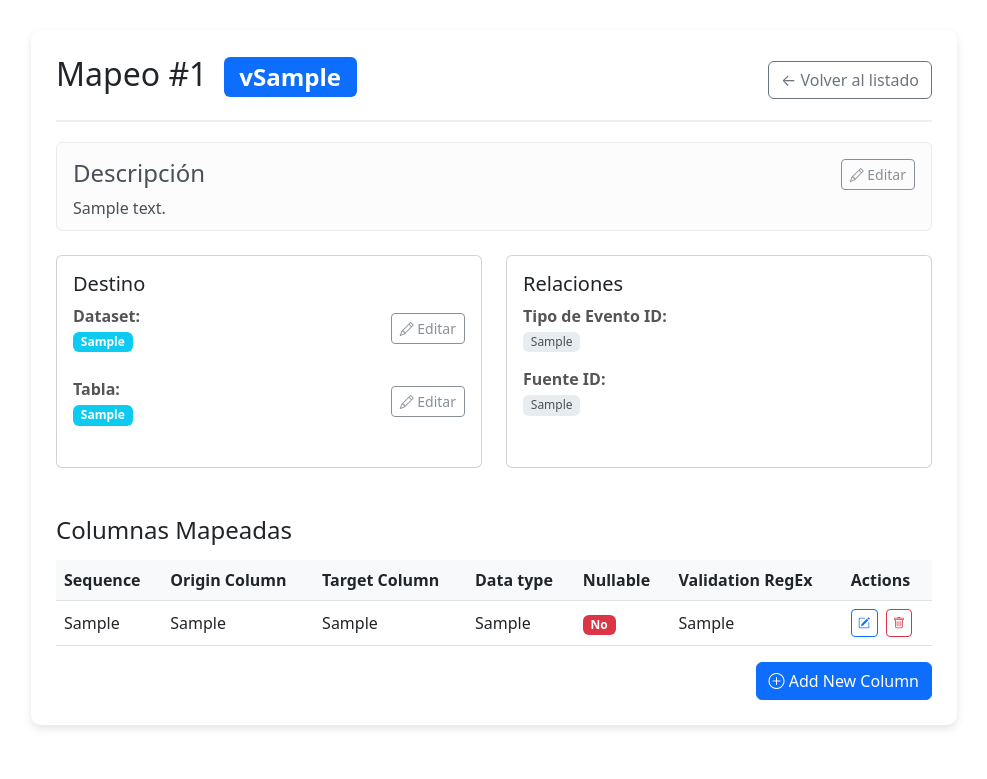
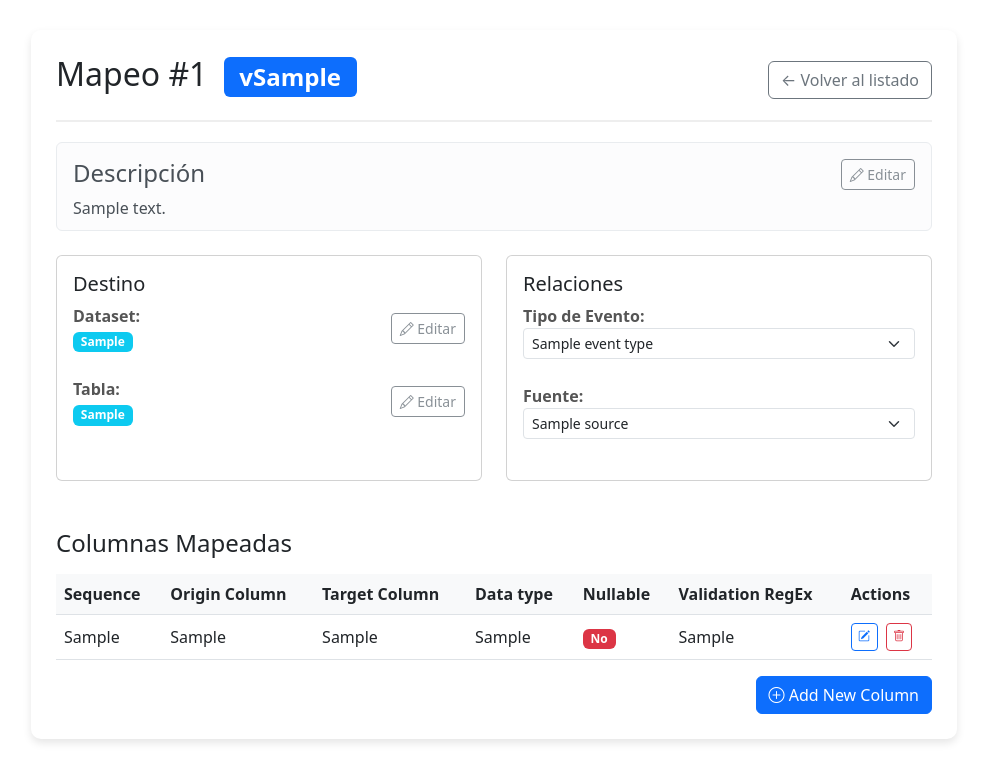
Before and after one commit to dinoise/Event-Insights-Console, a Flask app: template app/templates/mapping.html in a window 1280 px wide. Shown: the top 779 px of the page, without its empty margins (146-1133 px from the left). Run offline with Flask 3, Linux system fonts and the light colour scheme; the template is opened without the code that fills it: most values are stand-ins (such as "Sample title", 1, 10 or a date in 2020); parts of the project's set-up code (start-up, migrations or seed data) failed here and were passed over.

Commit message:
edtiable relations

```diff
--- a/app/static/js/mapping.js
+++ b/app/static/js/mapping.js
@@ -1,3 +1,5 @@
+import { getCookie, showNotification } from './utils.js'
+
 document.addEventListener('DOMContentLoaded', function() {
     // Configuración de la edición en línea
     const editables = document.querySelectorAll('.editable-container');
@@ -140,27 +142,64 @@ document.addEventListener('DOMContentLoaded', function() {
         });
     }
 
-    // Función auxiliar para mostrar notificaciones (opcional)
-    function showNotification(message, type = 'info') {
-        const notification = document.createElement('div');
-        notification.className = `alert alert-${type} fixed-top mx-auto mt-3`;
-        notification.style.width = '300px';
-        notification.style.zIndex = '1100';
-        notification.style.left = '50%';
-        notification.style.transform = 'translateX(-50%)';
-        notification.textContent = message;
+});
 
-        document.body.appendChild(notification);
+// Manejar cambios en el tipo de evento
+document.querySelector('.event-type-select').addEventListener('change', function() {
+    const newEventTypeId = this.value;
+    const currentValue = this.dataset.current;
 
-        setTimeout(() => {
-            notification.remove();
-        }, 3000);
-    }
-
-    // Función auxiliar para obtener cookies
-    function getCookie(name) {
-        const value = `; ${document.cookie}`;
-        const parts = value.split(`; ${name}=`);
-        if (parts.length === 2) return parts.pop().split(';').shift();
+    if (newEventTypeId !== currentValue) {
+        updateMappingRelation('event_type_id', newEventTypeId, this);
     }
 });
+
+// Manejar cambios en la fuente
+document.querySelector('.source-select').addEventListener('change', function() {
+    const newSourceId = this.value;
+    const currentValue = this.dataset.current;
+
+    if (newSourceId !== currentValue) {
+        updateMappingRelation('source_id', newSourceId, this);
+    }
+});
+
+// Función para actualizar la relación
+function updateMappingRelation(field, value, selectElement) {
+    const mappingId = window.location.pathname.split('/').pop();
+    const payload = {
+        [field]: parseInt( value )
+    };
+
+    fetch(`/api/event-mapping/${mappingId}`, {
+        method: 'PUT',
+        headers: {
+            'Content-Type': 'application/json',
+            'X-CSRFToken': getCookie('csrf_token')
+        },
+        body: JSON.stringify(payload)
+    })
+    .then(async response => {
+        const data = await response.json();
+
+        if (!response.ok) {
+            // Extraer el mensaje de error de la respuesta
+            const errorMsg = data.errors ||
+                            data.message ||
+                            `Error ${response.status}: ${response.statusText}`;
+            throw new Error(errorMsg);
+        }
+        return data;
+    })
+    .then(data => {
+        // Actualizar el valor actual en el dropdown
+        selectElement.dataset.current = value;
+        showNotification('Relación actualizada exitosamente', 'success');
+    })
+    .catch(error => {
+        console.error('Error:', error);
+        // Revertir al valor anterior
+        selectElement.value = selectElement.dataset.current;
+        showNotification('Error al actualizar relación: ' + error.message, 'danger');
+    });
+}
--- a/app/templates/mapping.html
+++ b/app/templates/mapping.html
@@ -106,20 +106,36 @@
                             <div class="card h-100">
                                 <div class="card-body">
                                     <h5 class="card-title">Relaciones</h5>
-                                    <div class="detail-item">
-                                        <div class="detail-label">Tipo de Evento ID:</div>
+
+                                    <!-- Dropdown para Tipo de Evento -->
+                                    <div class="detail-item editable-container" data-field="event_type">
+                                        <div class="detail-label">Tipo de Evento:</div>
                                         <div class="detail-value">
-                                            <span class="badge badge-custom">
-                                                {{ actual_event_type }}
-                                            </span>
+                                            <select class="form-select form-select-sm event-type-select"
+                                                    data-current="{{ mapping.event_type_id }}">
+                                                {% for event_type in event_types %}
+                                                <option value="{{ event_type.event_type_id }}"
+                                                        {% if event_type.event_type_id == mapping.event_type_id %}selected{% endif %}>
+                                                    {{ event_type.event_type_name }}
+                                                </option>
+                                                {% endfor %}
+                                            </select>
                                         </div>
                                     </div>
-                                    <div class="detail-item">
-                                        <div class="detail-label">Fuente ID:</div>
+
+                                    <!-- Dropdown para Fuente -->
+                                    <div class="detail-item editable-container" data-field="source">
+                                        <div class="detail-label">Fuente:</div>
                                         <div class="detail-value">
-                                            <span class="badge badge-custom">
-                                                {{ actual_source }}
-                                            </span>
+                                            <select class="form-select form-select-sm source-select"
+                                                    data-current="{{ mapping.source_id }}">
+                                                {% for source in sources %}
+                                                <option value="{{ source.source_id }}"
+                                                        {% if source.source_id == mapping.source_id %}selected{% endif %}>
+                                                    {{ source.source_name }}
+                                                </option>
+                                                {% endfor %}
+                                            </select>
                                         </div>
                                     </div>
                                 </div>
@@ -236,8 +252,8 @@
         </div>
     </div>
 
-    <script src="{{ url_for('static', filename='js/columns.js') }}"></script>
-    <script src="{{ url_for('static', filename='js/mapping.js') }}"></script>
+    <script type="module" src="{{ url_for('static', filename='js/columns.js') }}"></script>
+    <script type="module" src="{{ url_for('static', filename='js/mapping.js') }}"></script>
     <script src="https://cdn.jsdelivr.net/npm/bootstrap@5.3.0/dist/js/bootstrap.bundle.min.js"></script>
 </body>
 </html>
```
